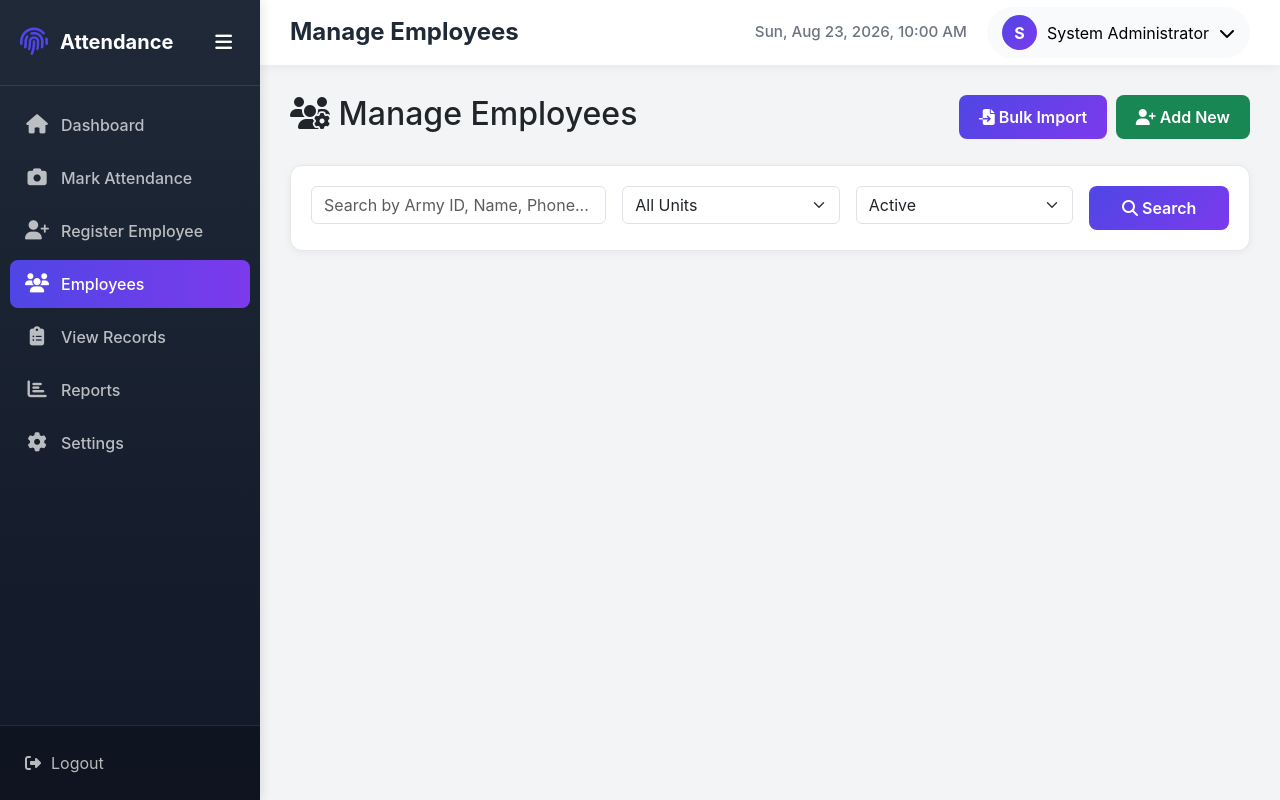
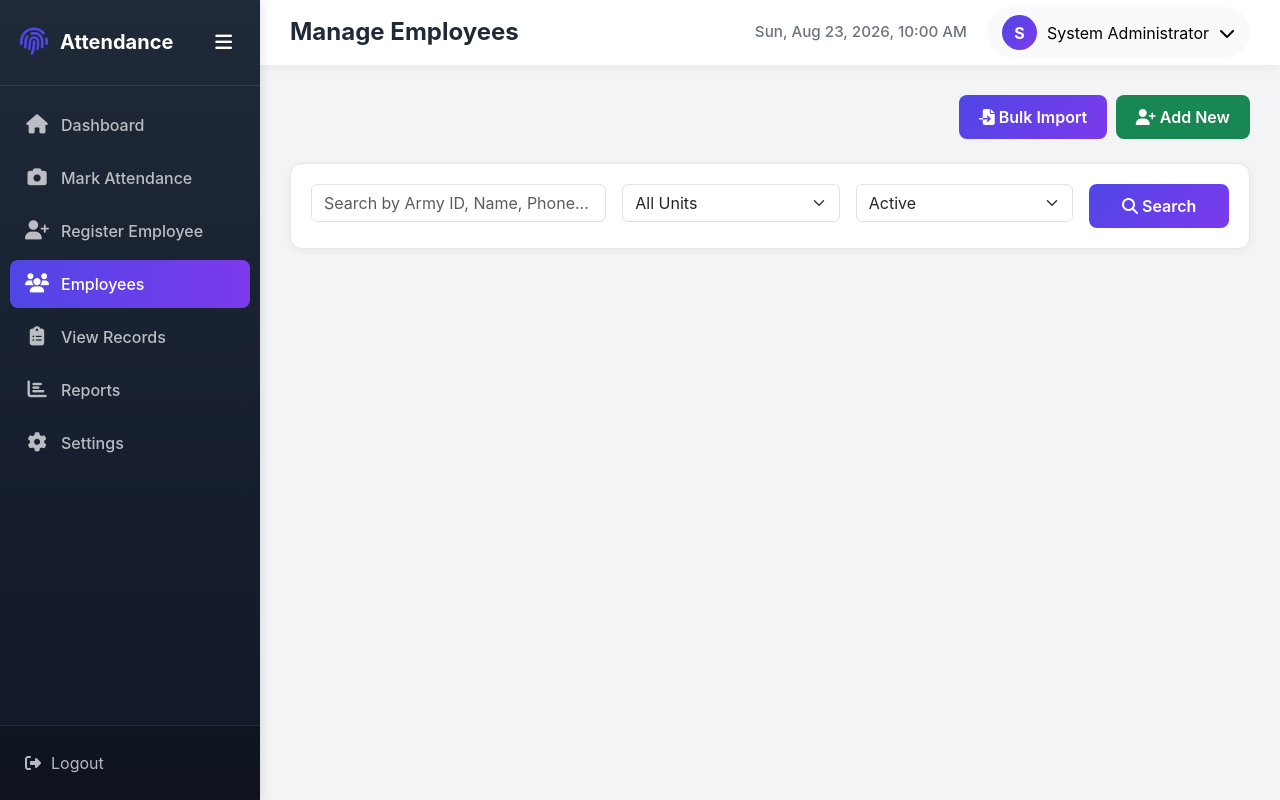
Before and after one commit to DarshilKh/Army_Face_Attendance, a Flask app: page /registration/employees in a window 1280 px wide. Run offline with Flask 3, Linux system fonts and the light colour scheme; a user stored in the database is signed in; data comes from the database, SQL or seed files in the repository; data that the repository does not hold is empty; parts of the project's set-up code (start-up, migrations or seed data) failed here and were passed over.

Commit message:
Update employee management

```diff
--- a/templates/manage_employees.html
+++ b/templates/manage_employees.html
@@ -7,7 +7,7 @@
 <div class="row mb-4">
     <div class="col-md-12">
         <h2 class="text-dark">
-            <i class="fas fa-users-cog"></i> Manage Employees
+
             <span class="float-end">
                 <a href="{{ url_for('registration.bulk_import_page') }}" class="btn btn-primary">
                     <i class="fas fa-file-import"></i> Bulk Import
@@ -105,7 +105,7 @@
                         {% if employee.is_active %}
                         <button class="btn btn-danger btn-sm"
                                 onclick="toggleStatus({{ employee.id }}, true)">
-                            <i class="fas fa-ban"></i>
+                            <i class="fas fa-ban"></i> Deactivate
                         </button>
                         {% else %}
                         <button class="btn btn-success btn-sm"
```
